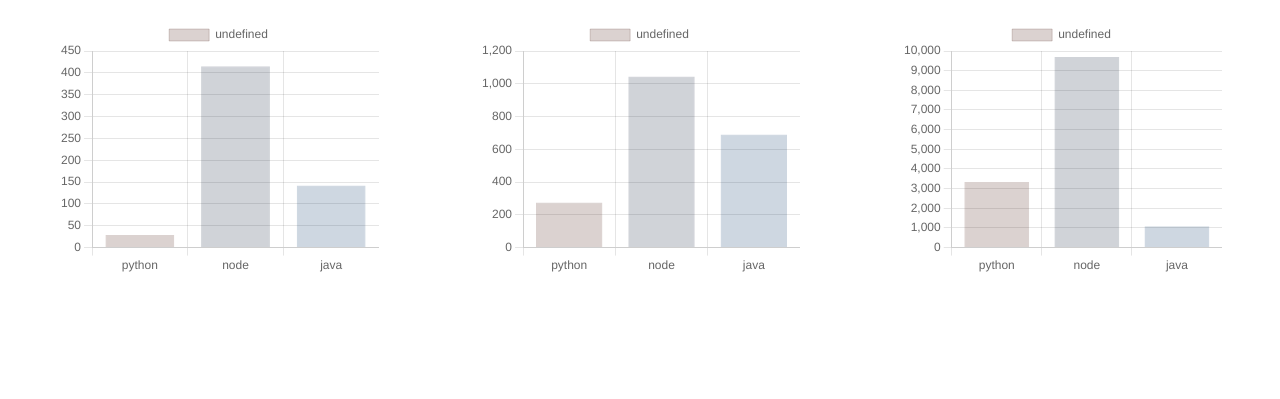
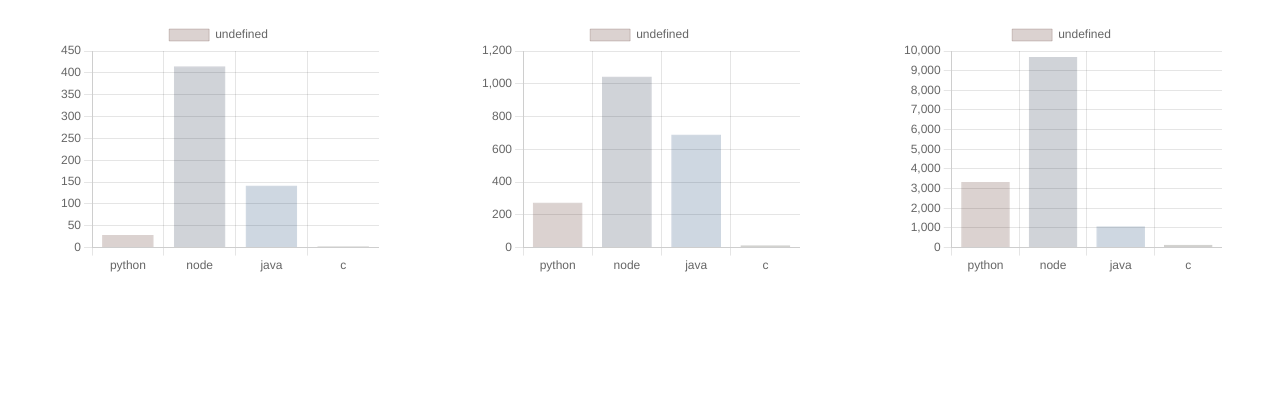
Before and after one commit to jeffysmiff/sieve_of_eratosthenes, a plain HTML site: page results/index.html in a window 1280 px wide. Shown: the part 156-555 px from the top of the page. Drawn offline with nearby package versions, Linux system fonts and the light colour scheme.

Commit message:
Added C results

```diff
--- a/results/index.html
+++ b/results/index.html
@@ -30,7 +30,8 @@
             var filenames = [
                 "python.json",
                 "node.json",
-                "java.json"
+                "java.json",
+                "c.json"
             ];
             var charts = {
                 "myChart100" : undefined,
```
